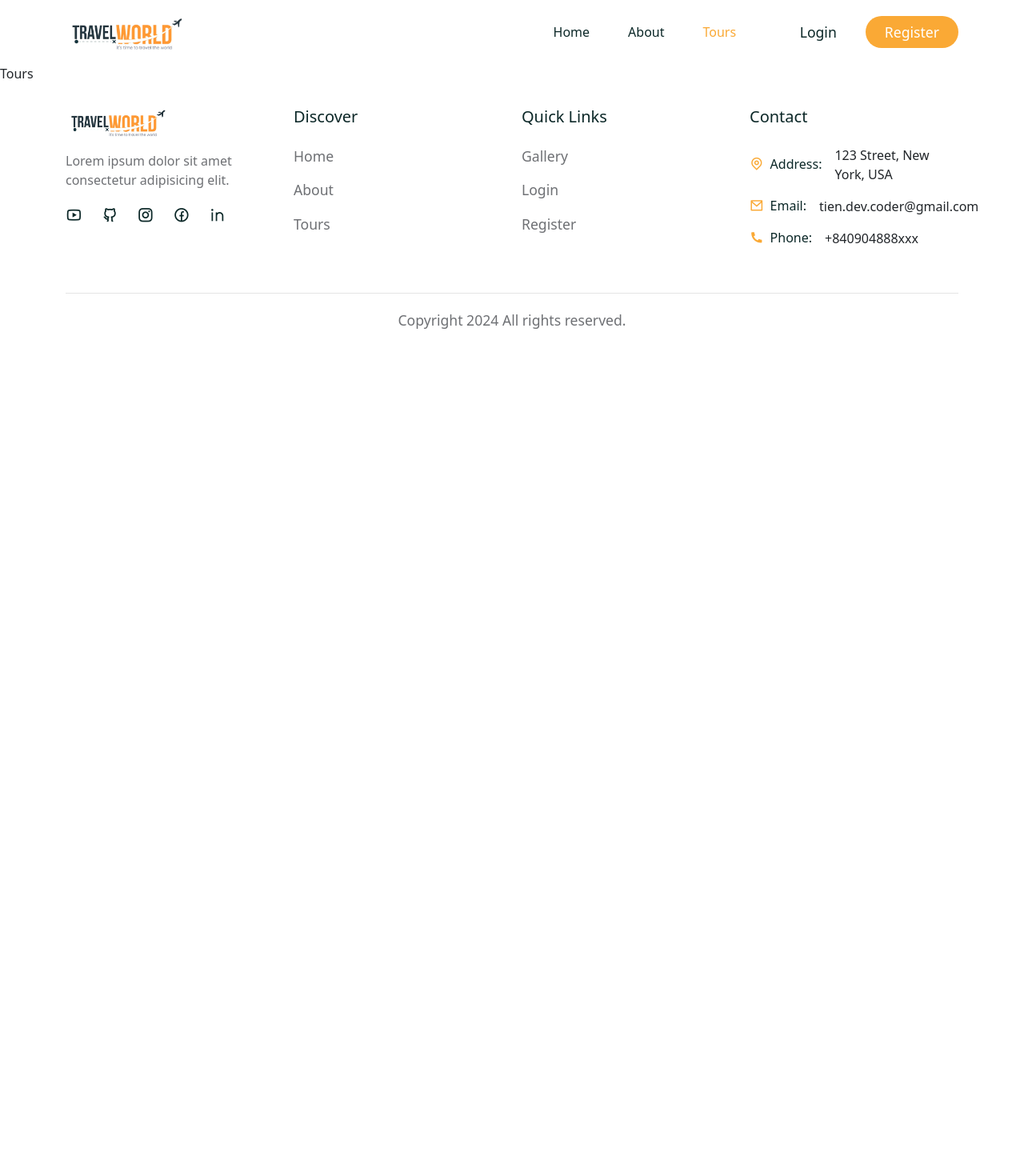
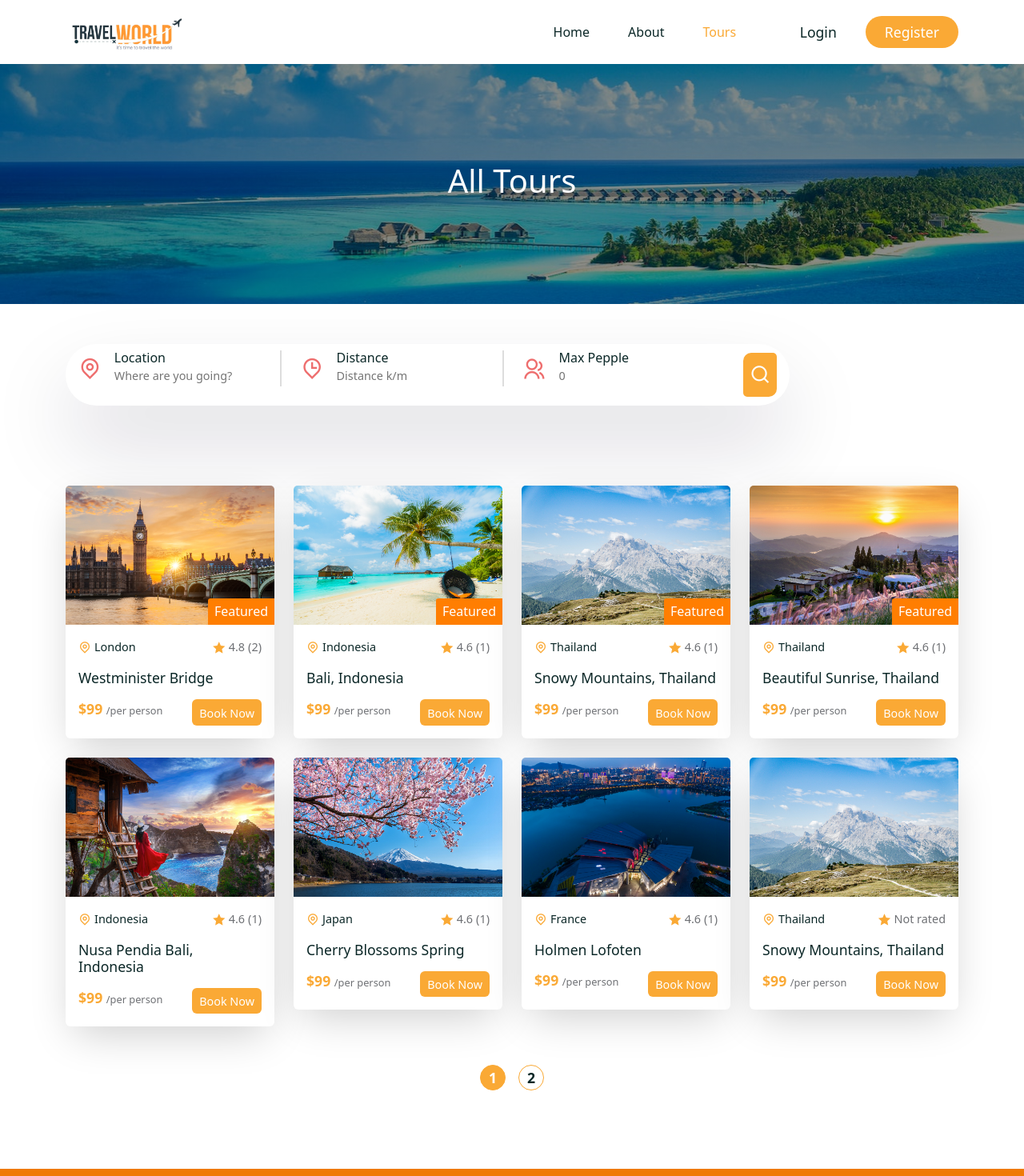
Before and after one commit to tiendk195/Travel_Booking, a React (Create React App) app in the folder frontend/: page /tours in a window 1280 px wide. Shown: the top 1470 px of the page at 80% size. Before the commit the page ends 800 px from the top, so only its background shows below. Built offline with nearby package versions, Linux system fonts and the light colour scheme; a web font is replaced by a local one.

Commit message:
Add Tour Page

```diff
--- a/frontend/src/pages/Tours.jsx
+++ b/frontend/src/pages/Tours.jsx
@@ -1,7 +1,61 @@
-import React from "react";
+import React, { useState, useEffect } from "react";
+import CommonSection from "../shared/CommonSection";
+import "../styles/tour.css";
+import tourData from "../assets/data/tours";
+
+import { Container, Row, Col } from "reactstrap";
+import SearchBar from "./../shared/SearchBar";
+import TourCard from "./../shared/TourCard";
+import Newsletter from "./../shared/Newsletter";
 
 const Tours = () => {
-  return <div>Tours</div>;
+  const [pageCount, setPageCount] = useState(0);
+  const [page, setpage] = useState(0);
+
+  useEffect(() => {
+    const pages = Math.ceil(5 / 4);
+    setPageCount(pages);
+  }, [page]);
+
+  return (
+    <>
+      <CommonSection title={"All Tours"} />
+      <section className="pt-0">
+        <Container>
+          <Row>
+            <SearchBar />
+          </Row>
+        </Container>
+      </section>
+
+      <section>
+        <Container>
+          <Row>
+            {tourData?.map((tour) => (
+              <Col lg="3" className="mb-4" key={tour.id}>
+                <TourCard tour={tour} />
+              </Col>
+            ))}
+
+            <Col lg="12">
+              <div className="pagination d-flex align-items-center justify-content-center gap-3 mt-4">
+                {[...Array(pageCount).keys()].map((number) => (
+                  <span
+                    key={number}
+                    onClick={() => setpage(number)}
+                    className={page === number ? "active__page" : ""}
+                  >
+                    {number + 1}
+                  </span>
+                ))}
+              </div>
+            </Col>
+          </Row>
+        </Container>
+      </section>
+      <Newsletter />
+    </>
+  );
 };
 
 export default Tours;
--- /dev/null
+++ b/frontend/src/shared/CommonSection.jsx
@@ -0,0 +1,18 @@
+import React from "react";
+import "./common-section.css";
+import { Container, Row, Col } from "reactstrap";
+const CommonSection = ({ title }) => {
+  return (
+    <section className="common__section">
+      <Container>
+        <Row>
+          <Col log="12">
+            <h1>{title}</h1>
+          </Col>
+        </Row>
+      </Container>
+    </section>
+  );
+};
+
+export default CommonSection;
--- /dev/null
+++ b/frontend/src/shared/common-section.css
@@ -0,0 +1,14 @@
+.common__section {
+  background: linear-gradient(rgba(0, 0, 0, 0.45), rgba(0, 0, 0, 0.45)),
+    url("../assets/images/tour.jpg") no-repeat center center;
+  background-size: cover;
+  height: 300px;
+  display: flex;
+  align-items: center;
+  justify-content: center;
+  text-align: center;
+}
+.common__section h1 {
+  font-size: 2.5rem;
+  color: #fff;
+}
--- /dev/null
+++ b/frontend/src/styles/tour.css
@@ -0,0 +1,19 @@
+.pagination span {
+  width: 2rem;
+  height: 2rem;
+  padding: 5px;
+  border-radius: 50px;
+  display: flex;
+  align-items: center;
+  justify-content: center;
+  border: 1px solid var(--secondary-color);
+  color: var(--heading-color);
+  font-size: 1.1rem;
+  cursor: pointer;
+  font-weight: 700;
+}
+
+.active__page {
+  background: var(--secondary-color);
+  color: #fff !important;
+}
```
